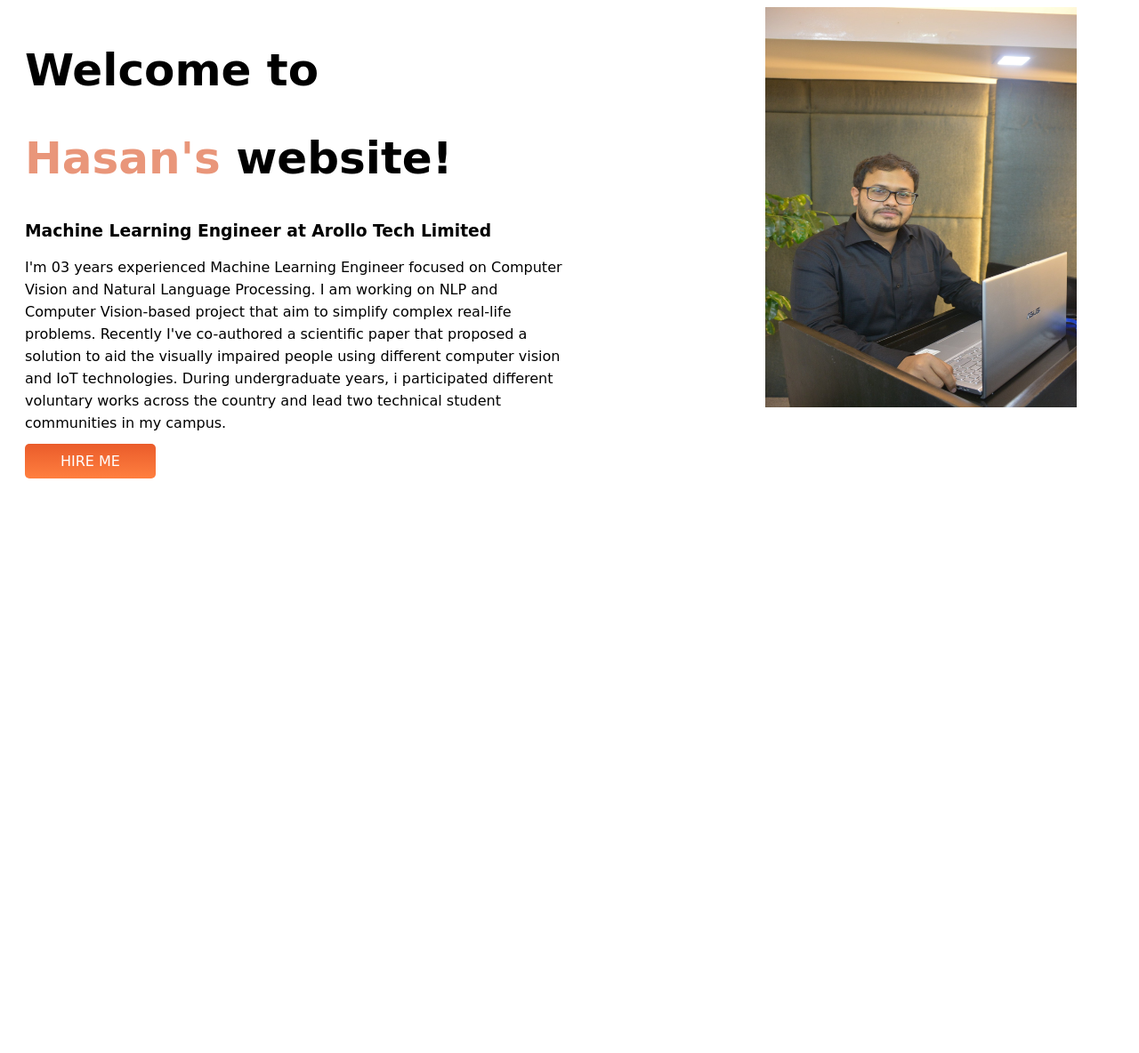
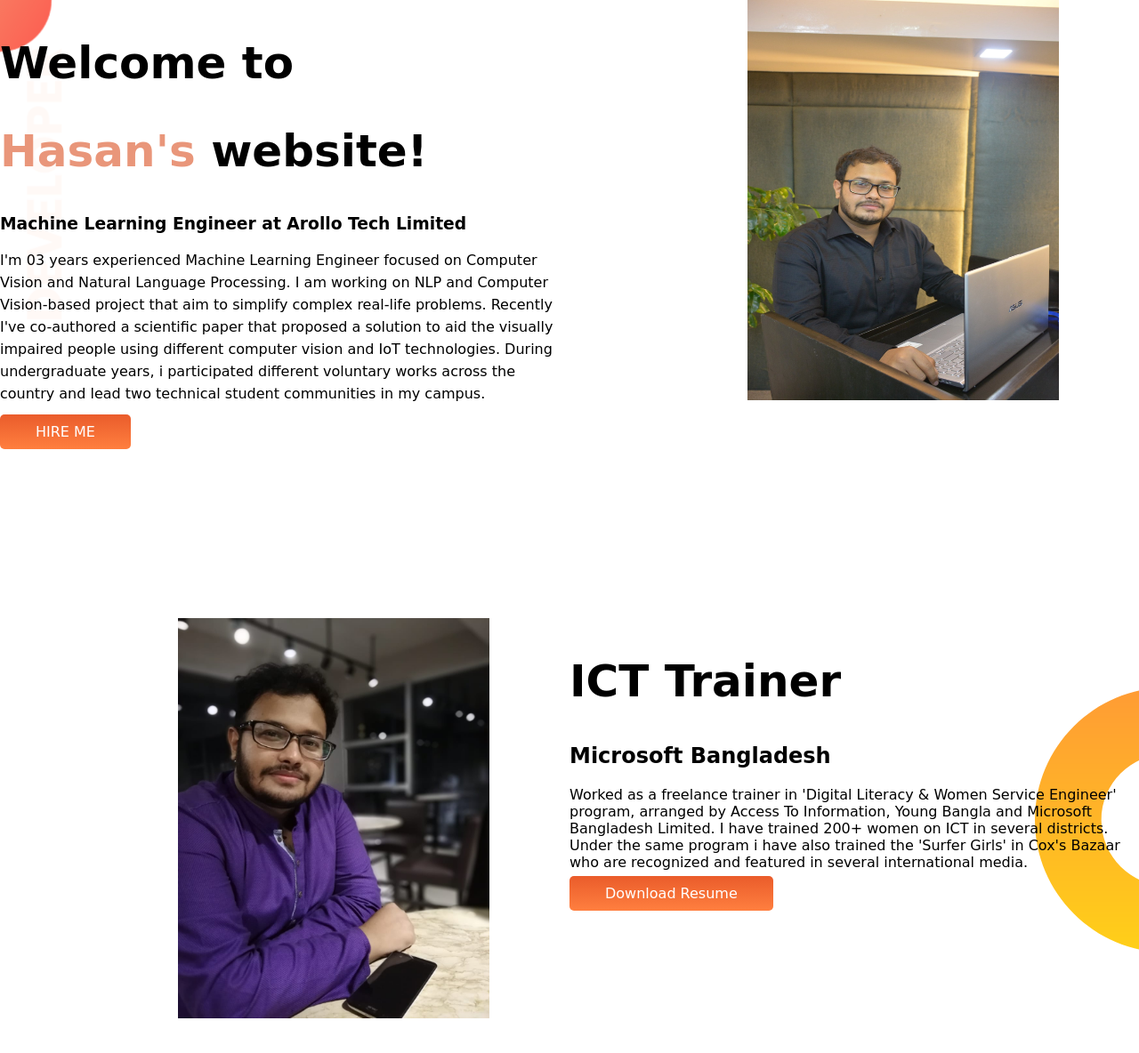
Before and after one commit to shaimun-sharin/developer-portfolio, a plain HTML site: page index.html in a window 1280 px wide. Shown: the whole page at 89% size. Before the commit the page ends 800 px from the top, so only its background shows below. Drawn offline with Linux system fonts and the light colour scheme; a web font is replaced by a local one.

Commit message:
double section added

```diff
--- a/index.html
+++ b/index.html
@@ -1,5 +1,6 @@
 <!DOCTYPE html>
 <html lang="en">
+
 <head>
     <meta charset="UTF-8">
     <meta http-equiv="X-UA-Compatible" content="IE=edge">
@@ -10,19 +11,40 @@
     <link href="https://fonts.googleapis.com/css2?family=Luxurious+Roman&display=swap" rel="stylesheet">
     <link rel="stylesheet" href="styles.css">
 </head>
+
 <body>
-    <section>
+    <section class="top-banner">
         <div class="half-width">
             <h1>Welcome to</h1>
-            <h1> <span class="color-name">Hasan's  </span>website!</h1>
+            <h1> <span class="color-name">Hasan's </span>website!</h1>
             <h3>Machine Learning Engineer at Arollo Tech Limited</h3>
-            <p class="about-p">I'm 03 years experienced Machine Learning Engineer focused on Computer Vision and Natural Language Processing. I am working on NLP and Computer Vision-based project that aim to simplify complex real-life problems. Recently I've co-authored a scientific paper that proposed a solution to aid the visually impaired people using different computer vision and IoT technologies. During undergraduate years, i participated different voluntary works across the country and lead two technical student communities in my campus.</p>
+            <p class="about-p">I'm 03 years experienced Machine Learning Engineer focused on Computer Vision and Natural
+                Language Processing. I am working on NLP and Computer Vision-based project that aim to simplify complex
+                real-life problems. Recently I've co-authored a scientific paper that proposed a solution to aid the
+                visually impaired people using different computer vision and IoT technologies. During undergraduate
+                years, i participated different voluntary works across the country and lead two technical student
+                communities in my campus.</p>
             <a class="link-button" target="_blank" href="https://www.linkedin.com/in/mshahriar/">HIRE ME</a>
         </div>
         <div class="half-width">
             <img src="images/bg.jpg" alt="profile pic">
         </div>
     </section>
+    <section class="ict-sec">
+        <div class="half-width">
+            <img src="images/1st.jpg" alt="">
+        </div>
+        <div class="half-width">
+            <h1>ICT Trainer</h1>
+            <h2>Microsoft Bangladesh</h2>
+            <p>Worked as a freelance trainer in 'Digital Literacy & Women Service Engineer' program, arranged by Access
+                To Information, Young Bangla and Microsoft Bangladesh Limited. I have trained 200+ women on ICT in
+                several districts. Under the same program i have also trained the 'Surfer Girls' in Cox's Bazaar who are
+                recognized and featured in several international media.</p>
+            <a class="link-button" target="_blank" href="https://www.linkedin.com/in/mshahriar/">Download Resume</a>
+        </div>
+    </section>
 
 </body>
+
 </html>
--- a/styles.css
+++ b/styles.css
@@ -1,5 +1,6 @@
 body {
     font-family: 'Luxurious Roman', cursive;
+    margin: 0;
 }
 h1 {
     font-size: 50px;
@@ -9,10 +10,12 @@ h1 {
 }
 section {
     display: flex;
+    margin-bottom: 200px;
+
 }
 .half-width {
     width: 50%;
-    padding-left: 20px;
+    padding-left: 0px;
 
 
 }
@@ -32,3 +35,16 @@ section {
     padding-bottom: 5px;
     line-height: 25px;
 }
+.ict-image {
+    padding-left: 0px;
+
+}
+.ict-sec {
+    background-image: url(images/dream-bg.png);
+    background-repeat: no-repeat;
+    background-position: right;
+}
+.top-banner {
+    background-image: url(images/top-banner.png);
+    background-repeat: no-repeat;
+}
```
